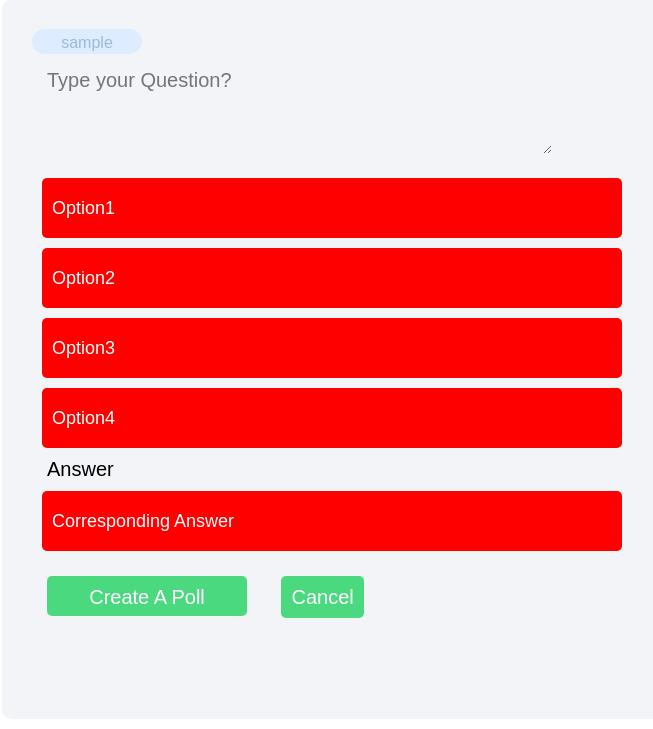
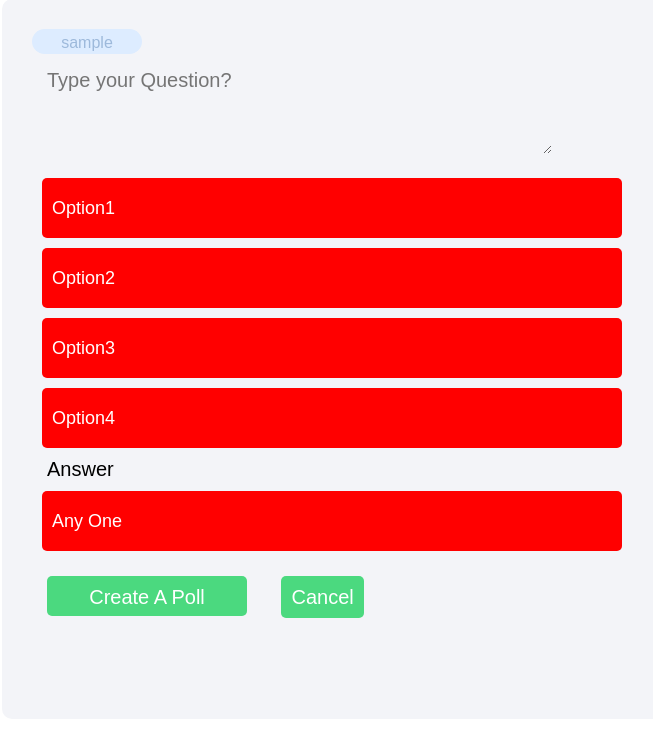
Before and after one commit to lmas3009/Polling-Web-Application, a Flask app: page /create_poll in a window 1280 px wide. Shown: the part 71-800 px from the top of the page, without its empty margins (190-843 px from the left). Run offline with Flask 2, Linux system fonts and the light colour scheme; the visitor is signed in with stand-in values (Sample User, id 1); some web fonts are replaced.

Commit message:
new edit

```diff
--- a/templates/Createpoll.html
+++ b/templates/Createpoll.html
@@ -42,7 +42,7 @@
                                 </li>
                                 <label>Answer</label>
                                 <li>
-                                    <input type="text" name="ans" placeholder="Corresponding Answer">
+                                    <input type="text" name="ans" placeholder="Respective Answer or Keep Default as Any One" value="Any One">
                                 </li>
                                 <div class="btns">
                                     <input type="submit" value="Create A Poll" name="submit" class="button">
```
